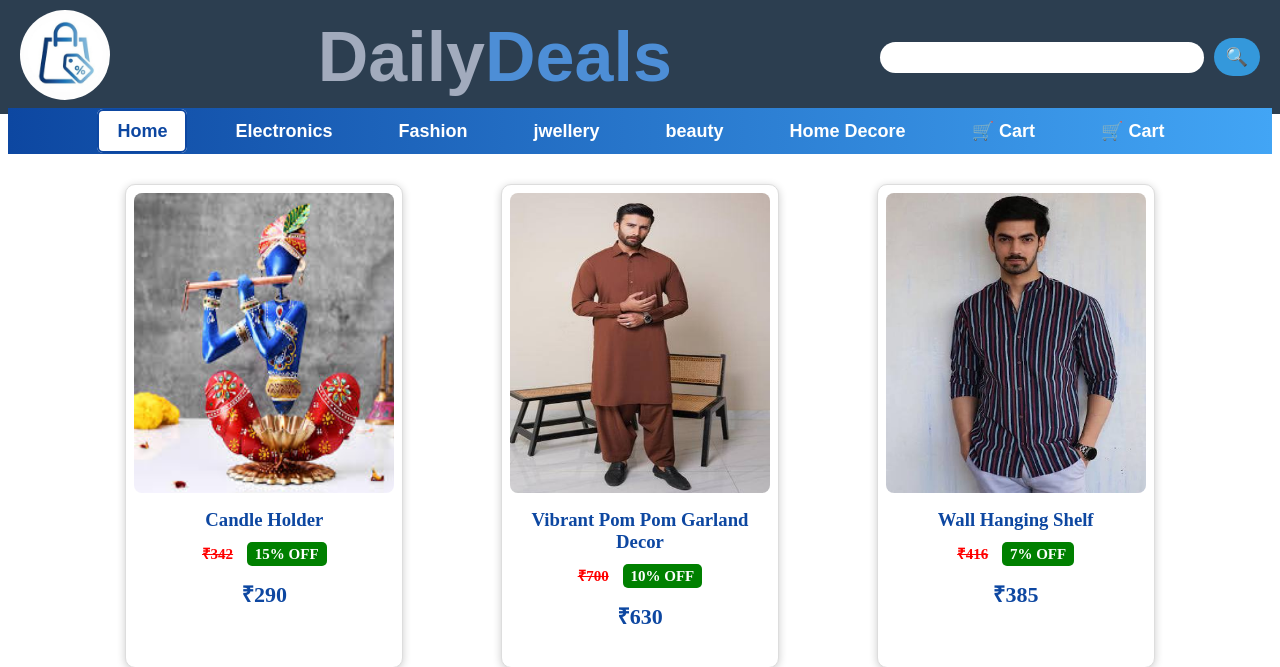
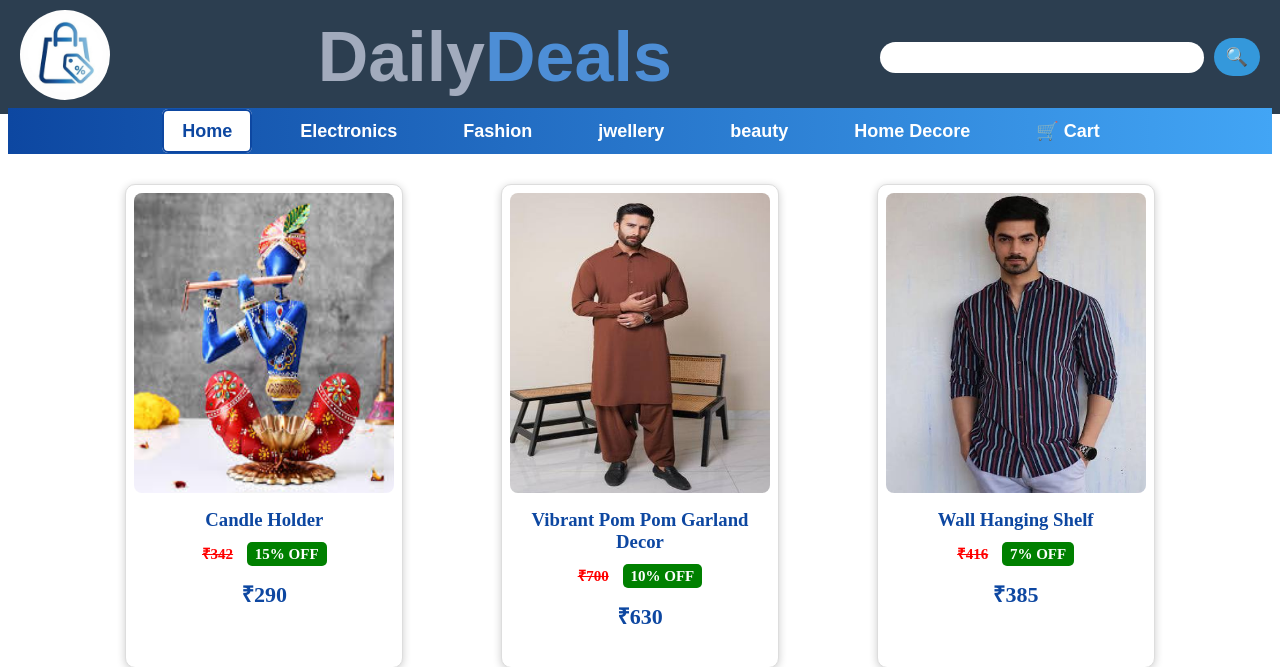
Before and after one commit to Kiti45/django--ecomerce--website, a Django app: page /home/ in a window 1280 px wide. Shown: the top 667 px of the page. Run offline with Django 5.2, Linux system fonts and the light colour scheme.

Commit message:
Final fix

```diff
--- a/templates/home.html
+++ b/templates/home.html
@@ -320,9 +320,7 @@
 <li><a href="{% url 'cart' %}">
     🛒 Cart
 </a></li>
-<li><a href="{% url 'cart' %}">
-    🛒 Cart
-</a></li>
+
     </ul>
 </nav>
 <section class="products">
```
